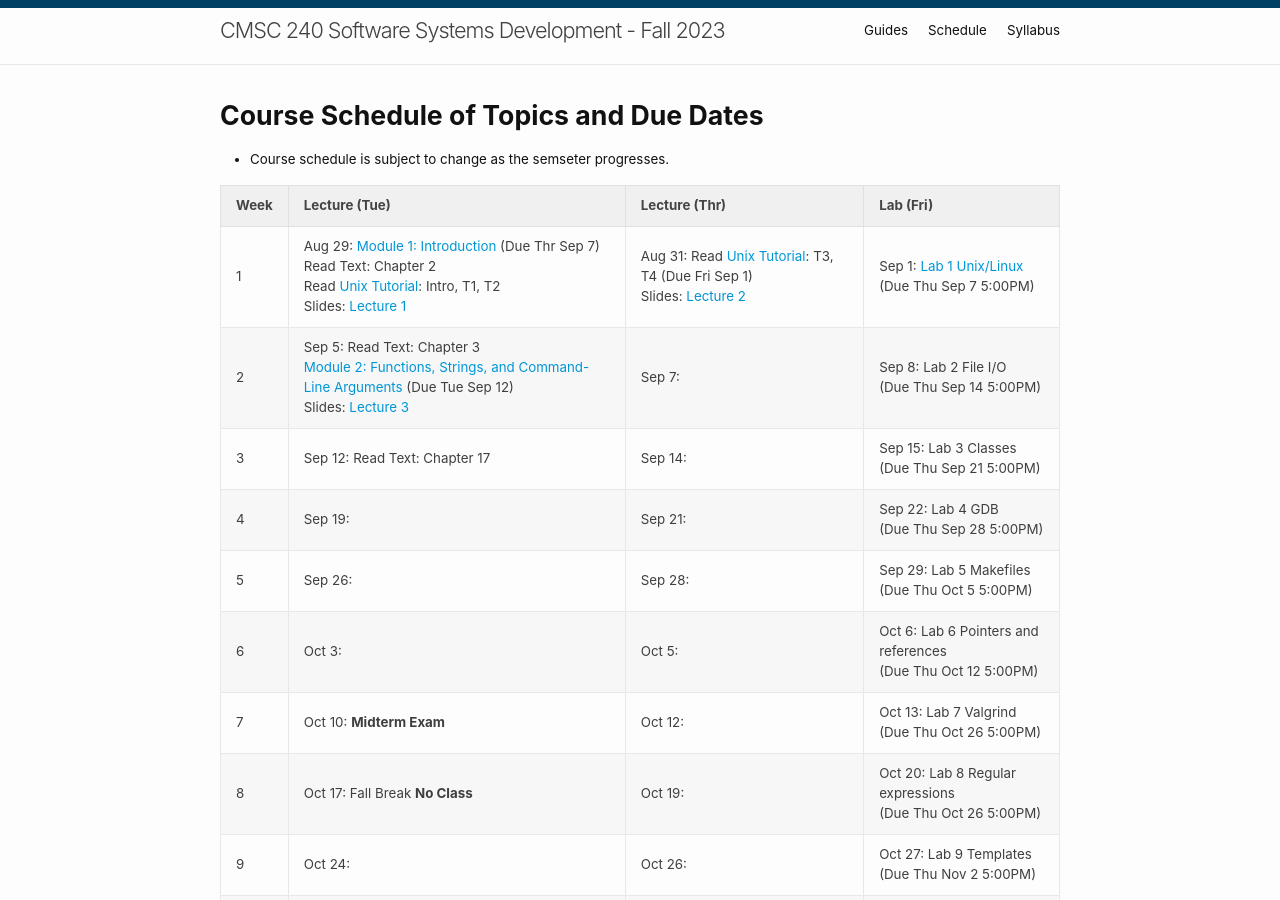
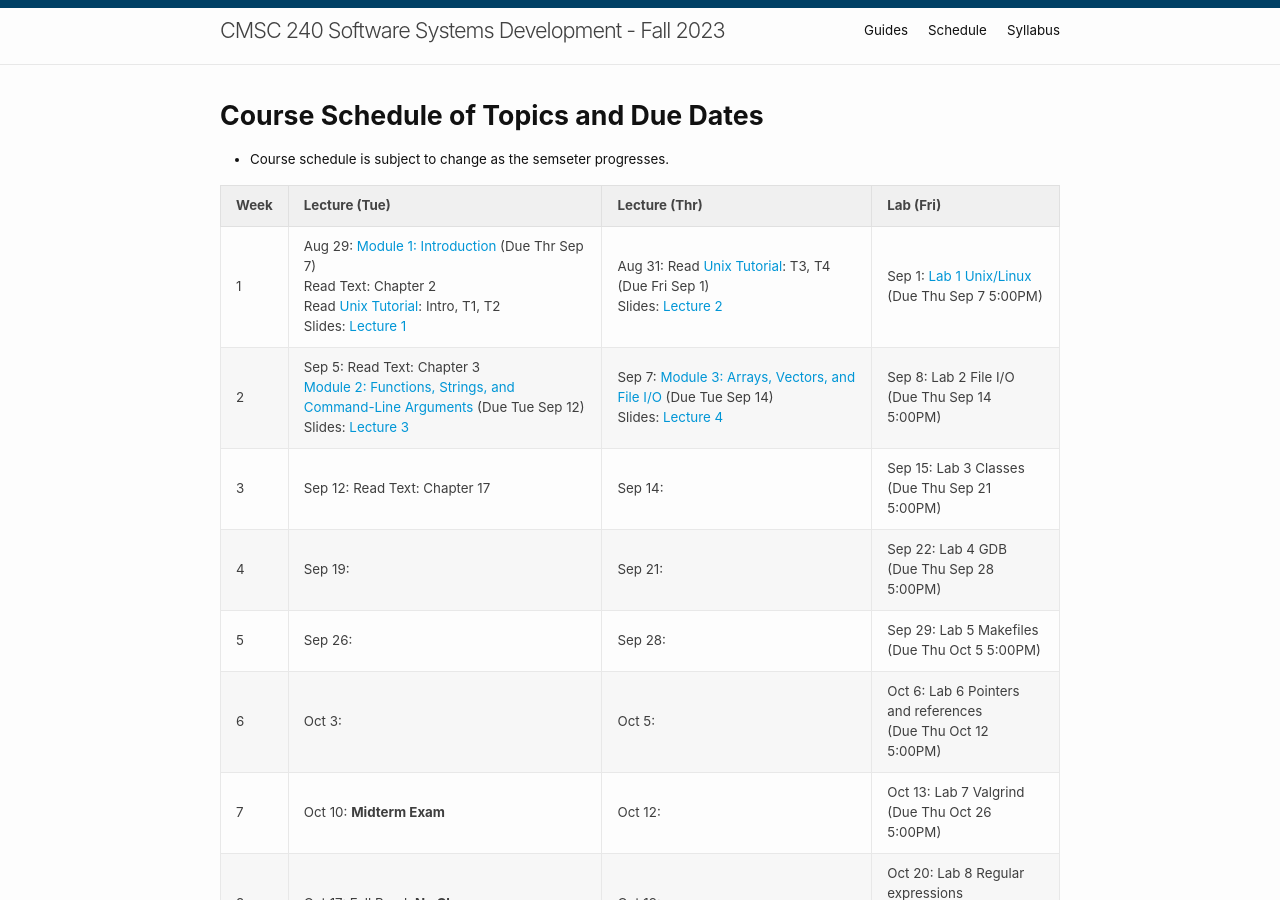
Before and after one commit to cmsc240-f23/cmsc240-f23.github.io, a Jekyll site: the page built from schedule.md, in a window 1280 px wide and 900 px high. Built offline with Jekyll 4.4.1, drawn with Linux system fonts in a browser that asks for light colours.

Commit message:
update schedule

```diff
--- a/schedule.md
+++ b/schedule.md
@@ -10,7 +10,7 @@ title: Schedule
 | Week | Lecture (Tue)                              | Lecture (Thr)                                 | Lab (Fri)                                        |
 | :--- | :---                                       | :---                                          | :---                                                  |
 | 1    | Aug 29:  [Module 1: Introduction](https://classroom.github.com/a/4yzVPmFm) (Due Thr Sep 7)<br />Read Text: Chapter 2<br />Read [Unix Tutorial](http://www.ee.surrey.ac.uk/Teaching/Unix/): Intro, T1, T2<br />Slides: [Lecture 1](lectures/Lecture1.pdf)              | Aug 31: Read [Unix Tutorial](http://www.ee.surrey.ac.uk/Teaching/Unix/): T3, T4 (Due Fri Sep 1)<br />Slides: [Lecture 2](lectures/Lecture2.pdf)                                       | Sep 1:  [Lab 1 Unix/Linux](https://classroom.github.com/a/REt1fldU)<br /> (Due Thu Sep 7 5:00PM)                  |
-| 2    | Sep 5:   Read Text: Chapter 3<br />[Module 2: Functions, Strings, and Command-Line Arguments](modules/module2.md) (Due Tue Sep 12)<br />Slides: [Lecture 3](lectures/Lecture3.pdf)             | Sep 7:                                        | Sep 8:  Lab 2 File I/O<br /> (Due Thu Sep 14 5:00PM)                 |
+| 2    | Sep 5:   Read Text: Chapter 3<br />[Module 2: Functions, Strings, and Command-Line Arguments](modules/module2.md) (Due Tue Sep 12)<br />Slides: [Lecture 3](lectures/Lecture3.pdf)             | Sep 7: [Module 3: Arrays, Vectors, and File I/O](modules/module3.md) (Due Tue Sep 14)<br />Slides: [Lecture 4](lectures/Lecture4.pdf)                                       | Sep 8:  Lab 2 File I/O<br /> (Due Thu Sep 14 5:00PM)                 |
 | 3    | Sep 12:  Read Text: Chapter 17             | Sep 14:                                       | Sep 15: Lab 3 Classes<br /> (Due Thu Sep 21 5:00PM)                 |
 | 4    | Sep 19:                                    | Sep 21:                                       | Sep 22: Lab 4 GDB<br /> (Due Thu Sep 28 5:00PM)                 |
 | 5    | Sep 26:                                    | Sep 28:                                       | Sep 29: Lab 5 Makefiles<br /> (Due Thu Oct 5 5:00PM)                  |
```
Also changed, not shown: 1 other file.
